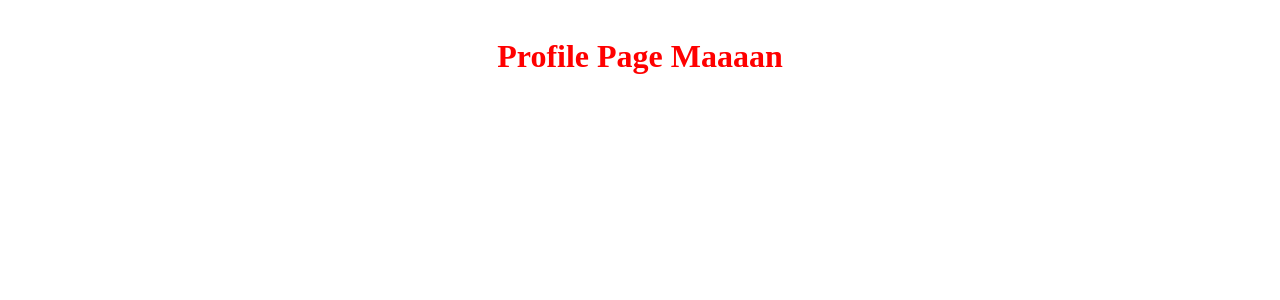
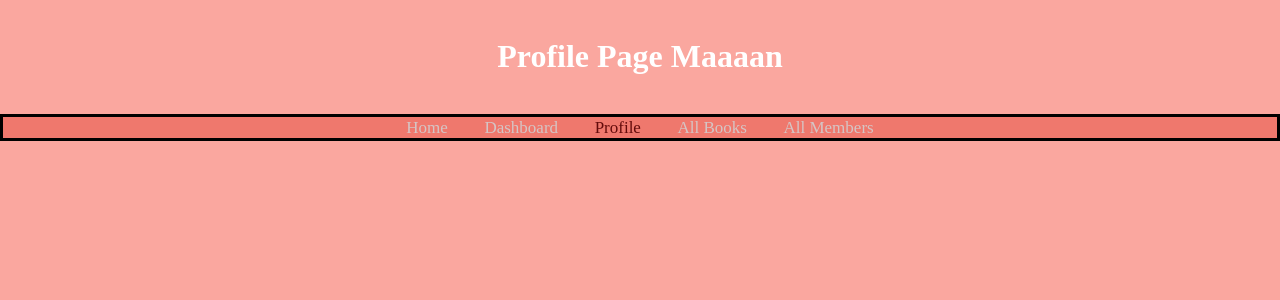
Before and after one commit to Ahmed-Ashraf-Marzouk/Booky, a PHP site: page /profile.html in a window 1280 px wide. Shown: the top 300 px of the page. Run offline with PHP 8.4, Linux system fonts and the light colour scheme.

Commit message:
Adding a small top-nav

```diff
--- a/css/css-for-profile-page.css
+++ b/css/css-for-profile-page.css
@@ -1,5 +1,38 @@
+
+body {
+    background-color: #faa79f;
+    margin: 0;
+    font-family: 'Times New Roman', Times, serif;
+}
+
 #profile {
     text-align: center;
-    color: red;
+    color: white;
     margin-top: 3%;
 }
+
+.topnav {
+    text-align: center;
+    font-size: 114%;
+    margin-top: 3%;
+    border-width: 3px;
+    border-style: solid;
+    background-color: #ef786d;
+  }
+
+
+.topnav a {
+    color: rgb(213, 197, 197);
+    padding: 14px 16px;
+    text-decoration: none;
+    font-size: 17px;
+  }
+
+.topnav a:hover {
+    color: black;
+  }
+
+
+.topnav a.active {
+    color: rgb(99, 11, 11);
+  }
--- a/profile.html
+++ b/profile.html
@@ -1,3 +1,4 @@
+<!DOCTYPE html>
 <html lang="en">
 
     <head>
@@ -17,8 +18,22 @@
         <header>
 
             <div>
+
                 <h1 id="profile">Profile Page Maaaan</h1>
+
             </div>
+
+
+            <div class="topnav">
+                <a href="">Home</a>
+                <a href="">Dashboard</a>
+                <a class="active" href="">Profile</a>
+                <a href="">All Books</a>
+                <a href="">All Members</a>
+              </div>
+
+
+
 
         </header>
 
```
